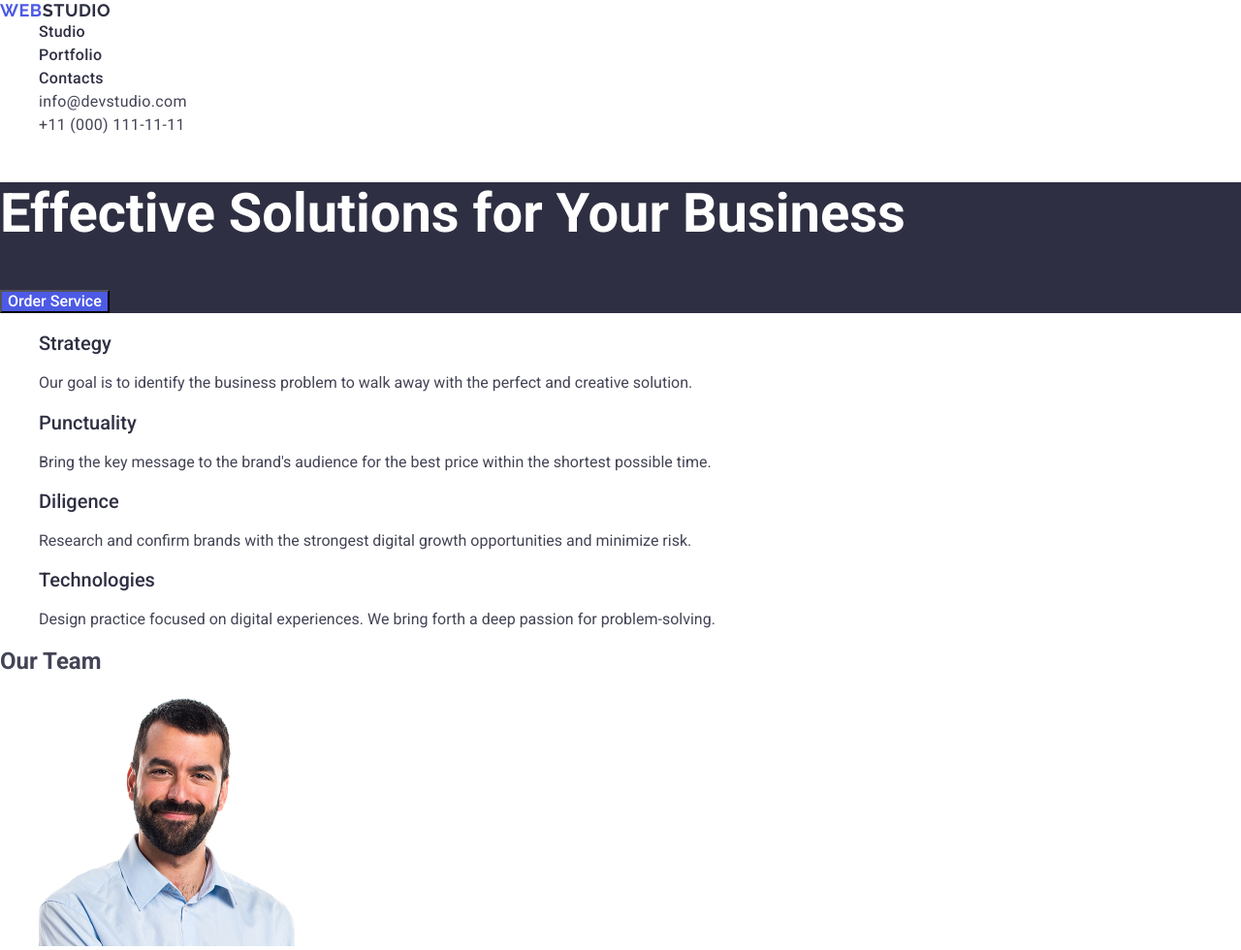
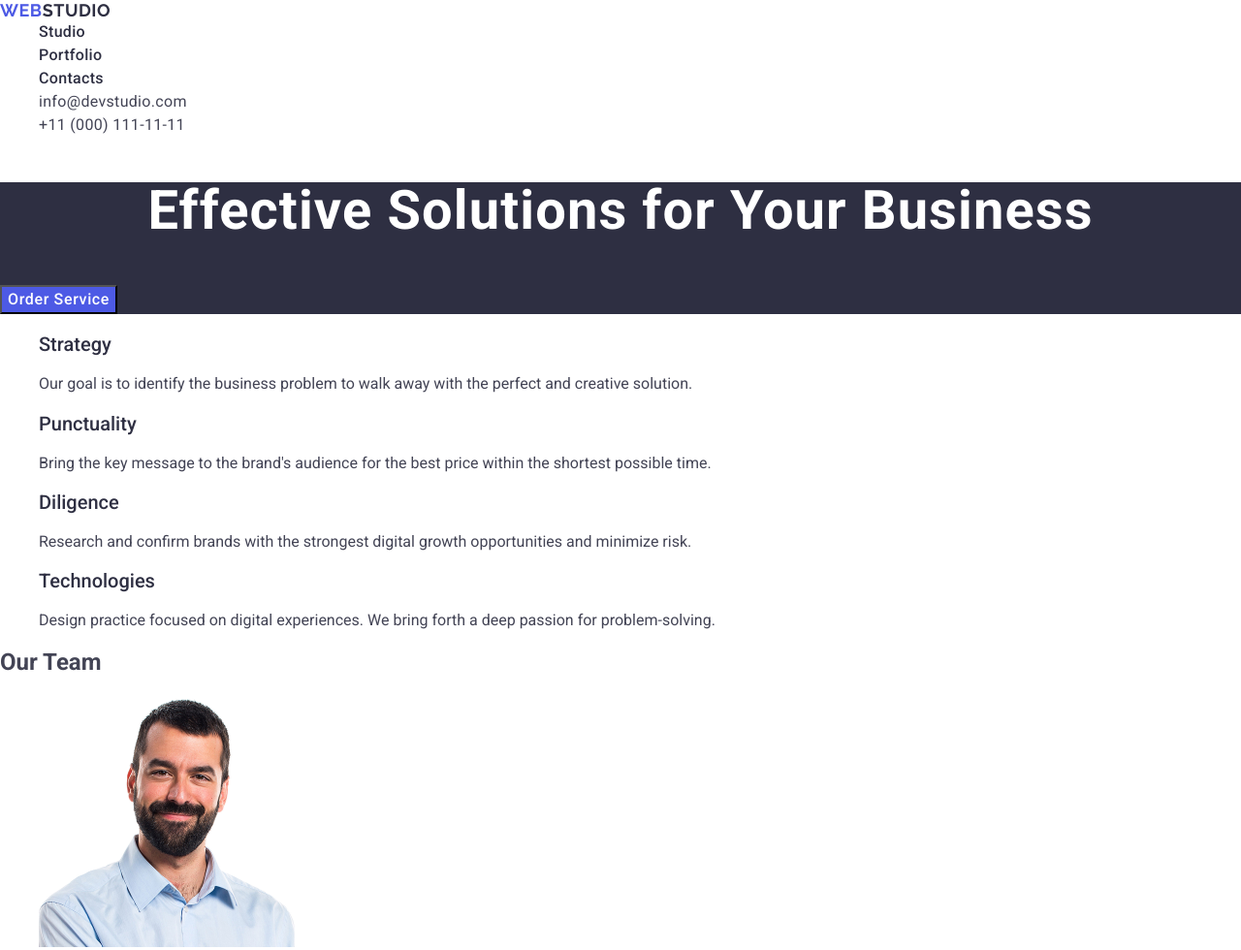
Before and after one commit to big-badaboom/goit-markup-hw-02, a plain HTML site: page index.html in a window 1280 px wide. Shown: the top 980 px of the page at 97% size. Drawn offline with nearby package versions, Linux system fonts and the light colour scheme.

Commit message:
changed section 1

```diff
--- a/css/styles.css
+++ b/css/styles.css
@@ -63,6 +63,9 @@ ul {
 
 .hero__title {
   font-size: 56px;
+  line-height: 1.07;
+  text-align: center;
+  letter-spacing: 0.02em;
   color: #ffffff;
 }
 
@@ -72,9 +75,15 @@ ul {
   font-weight: 500;
   font-size: 16px;
   color: #ffffff;
+  line-height: 1.5;
+  letter-spacing: 0.04em;
   cursor: pointer;
 }
 
+.hero__button:hover,
+.hero__button:focus {
+  background-color: #404BBF;
+}
 
 .features__item-title {
   font-weight: 500;
```
